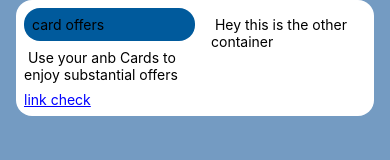
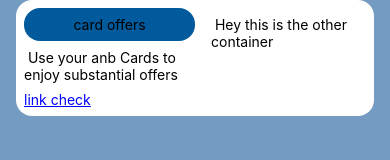
Before and after one commit to Shougal/rn-mobile-ui-lib, a React Native app: screen / in a window 390 px wide. Shown: the top 160 px of the page. Built offline with nearby package versions, Linux system fonts and the light colour scheme.

Commit message:
aligned button

```diff
--- a/src/components/TagComponent/index.tsx
+++ b/src/components/TagComponent/index.tsx
@@ -20,7 +20,7 @@ export const TagComponent = (props: tagProps)=>{
     const bgColor = props.variant === 'default' && props.color ? props.color : defaultBgColor
     return(
         <View style={[variantStyle, {backgroundColor: bgColor}]}>
-            <Text >
+            <Text style={{textAlign:'center'}} >
                 {props.label}
             </Text>
         </View>
```
